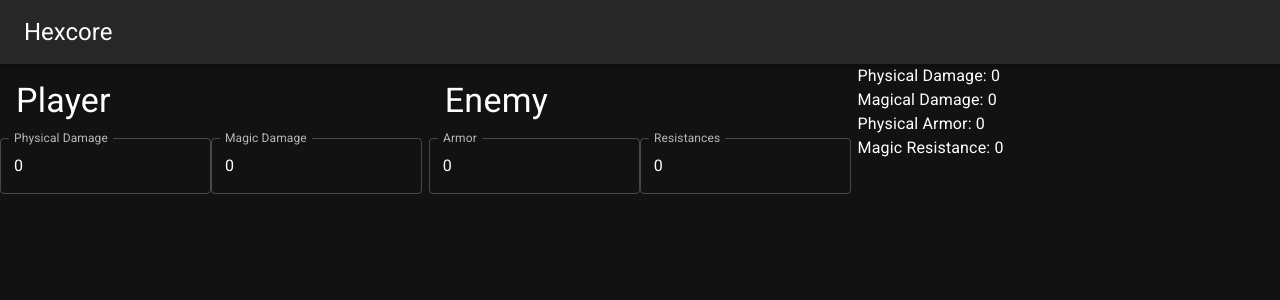
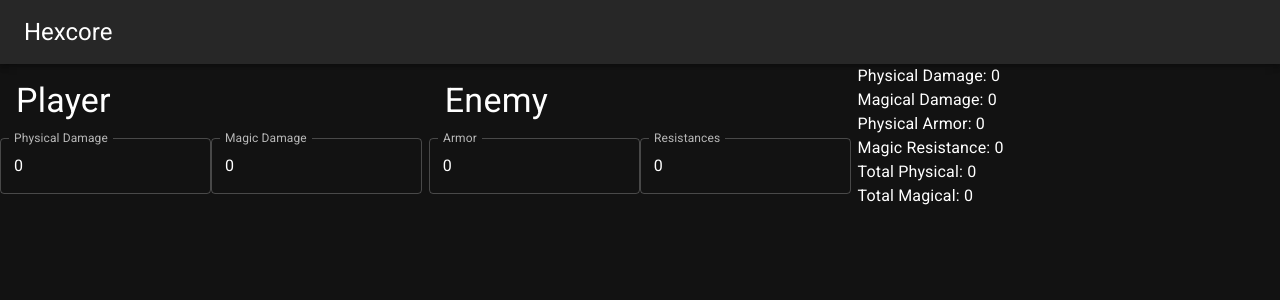
Before and after one commit to andrewy563/Hexcore, a Next.js app: page / in a window 1280 px wide. Shown: the top 300 px of the page. Built offline with nearby package versions, Linux system fonts and the light colour scheme.

Commit message:
add resistance formulas

```diff
--- a/src/Results/component.tsx
+++ b/src/Results/component.tsx
@@ -1,17 +1,22 @@
 import Typography from "@mui/material/Typography";
 import Box from "@mui/material/Box";
 
-import { useSelector } from "../redux/hooks";
+import { useSelector } from "src/redux/hooks";
+
+import useTotalDamage from "./hooks/useTotalDamage";
 
 const ResultsColumn = () => {
   const damage = useSelector((state) => state.damage);
   const defense = useSelector((state) => state.defense);
+  const [totalPhysical, totalMagical] = useTotalDamage();
   return (
     <Box sx={{ width: "33%" }}>
       <Typography>Physical Damage: {damage.physicalDamage}</Typography>
       <Typography>Magical Damage: {damage.magicDamage}</Typography>
       <Typography>Physical Armor: {defense.armor}</Typography>
       <Typography>Magic Resistance: {defense.magicResistance}</Typography>
+      <Typography>Total Physical: {totalPhysical}</Typography>
+      <Typography>Total Magical: {totalMagical}</Typography>
     </Box>
   );
 };
--- /dev/null
+++ b/src/Results/hooks/useTotalDamage.ts
@@ -0,0 +1,22 @@
+import { useSelector } from "src/redux/hooks";
+
+const useTotalDamage = () => {
+  const damage = useSelector((state) => state.damage);
+  const defense = useSelector((state) => state.defense);
+
+  const calculateTotalDamage = (damage, resistance) =>
+    damage / (1 + resistance / 100);
+
+  const totalPhysical = calculateTotalDamage(
+    damage.physicalDamage,
+    defense.armor
+  );
+  const totalMagical = calculateTotalDamage(
+    damage.magicDamage,
+    defense.magicResistance
+  );
+
+  return [totalPhysical, totalMagical];
+};
+
+export default useTotalDamage;
--- a/tsconfig.json
+++ b/tsconfig.json
@@ -17,7 +17,11 @@
     "moduleResolution": "node",
     "resolveJsonModule": true,
     "isolatedModules": true,
-    "jsx": "preserve"
+    "jsx": "preserve",
+    "baseUrl": ".",
+    "paths": {
+      "src*": ["src*"]
+    }
   },
   "include": [
     "next-env.d.ts",
```
